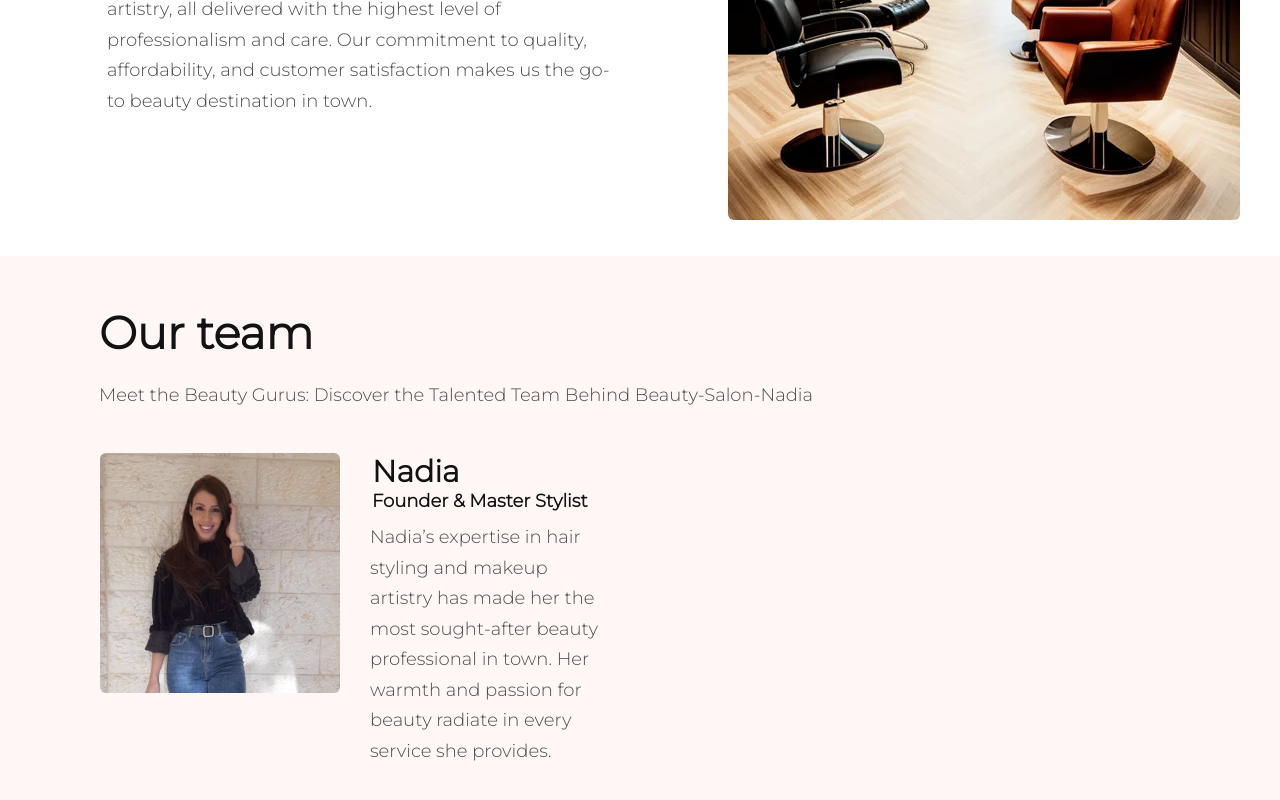
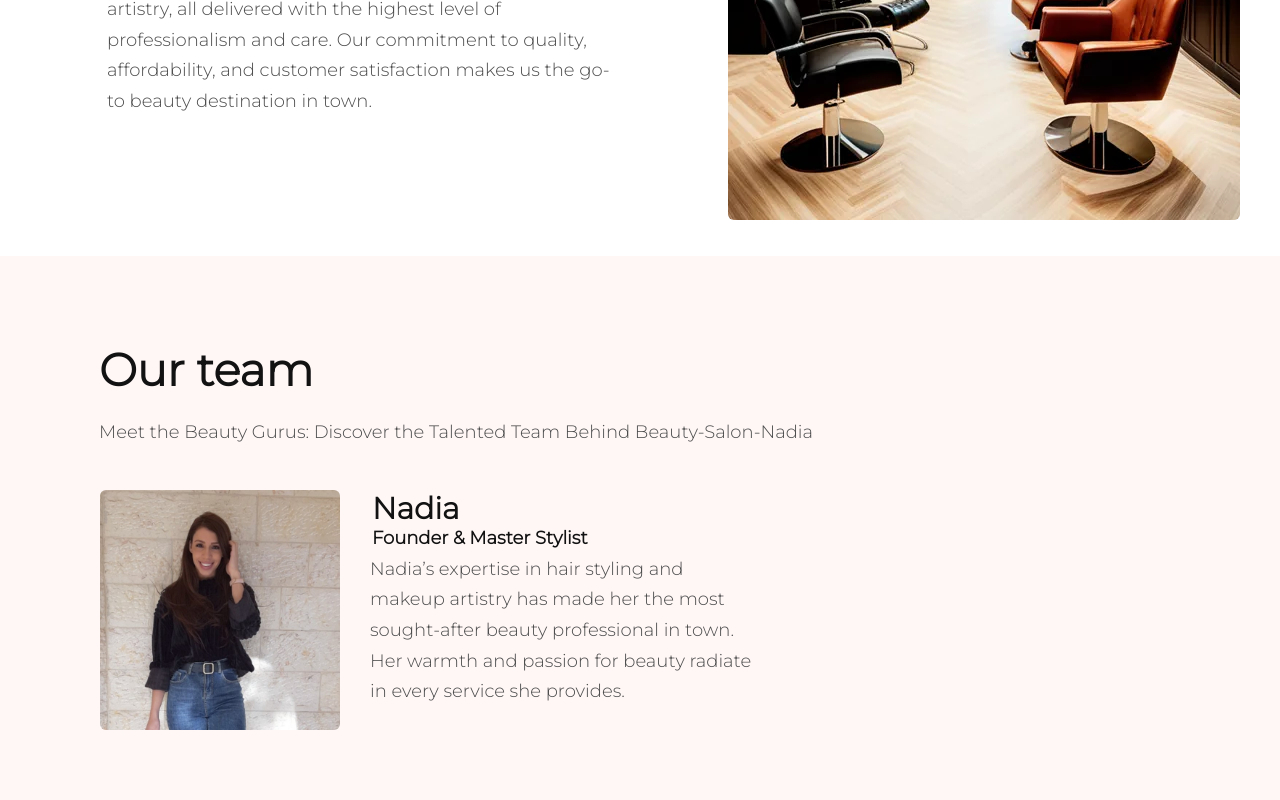
Before and after one commit to nadiahosisy/Beauty-Salon, a React (Vite) app: page /About in a window 1280 px wide. Shown: the part 426-1226 px from the top of the page. Built offline with nearby package versions, Linux system fonts and the light colour scheme.

Commit message:
fixed positions

```diff
--- a/src/style/about-our-team-page.css
+++ b/src/style/about-our-team-page.css
@@ -76,12 +76,18 @@
   font-family: Monserat-ligth, sans-serif;
 }
 .container-text-div {
-  display: flex;
-  max-width: 50%;
+  -display: flex;
+  justify-content: center;
+  transition: 0.3s;
+  margin-top: 0px;
+  margin-right: 0px;
+  margin-bottom: 0px;
+  margin-left: 0px;
+  padding-top: 0px;
   text-align: left;
-  flex-direction: column;
-  align-items: start;
-  justify-content: start;
+  padding-right: 0px;
+  padding-bottom: 0px;
+  padding-left: 0px;
 }
 .founder-stylist-div {
   color: #121212;
```
